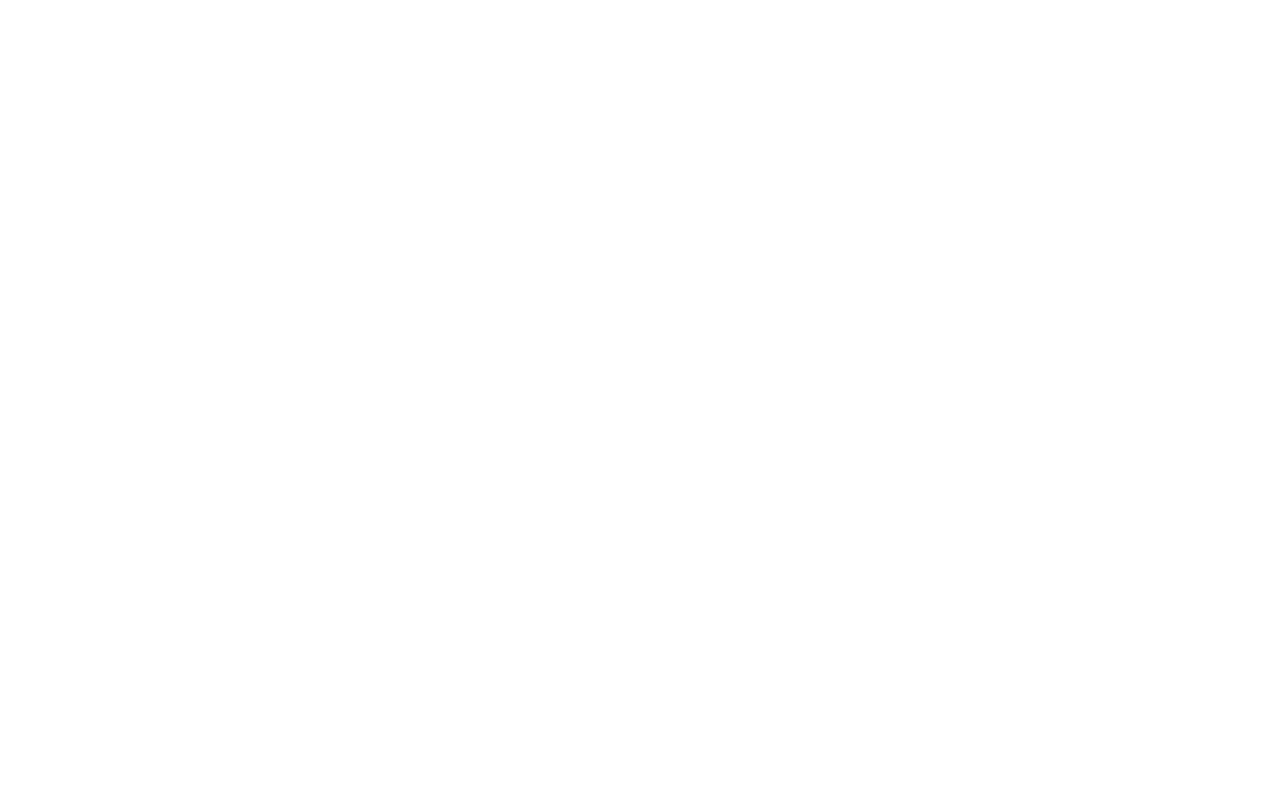
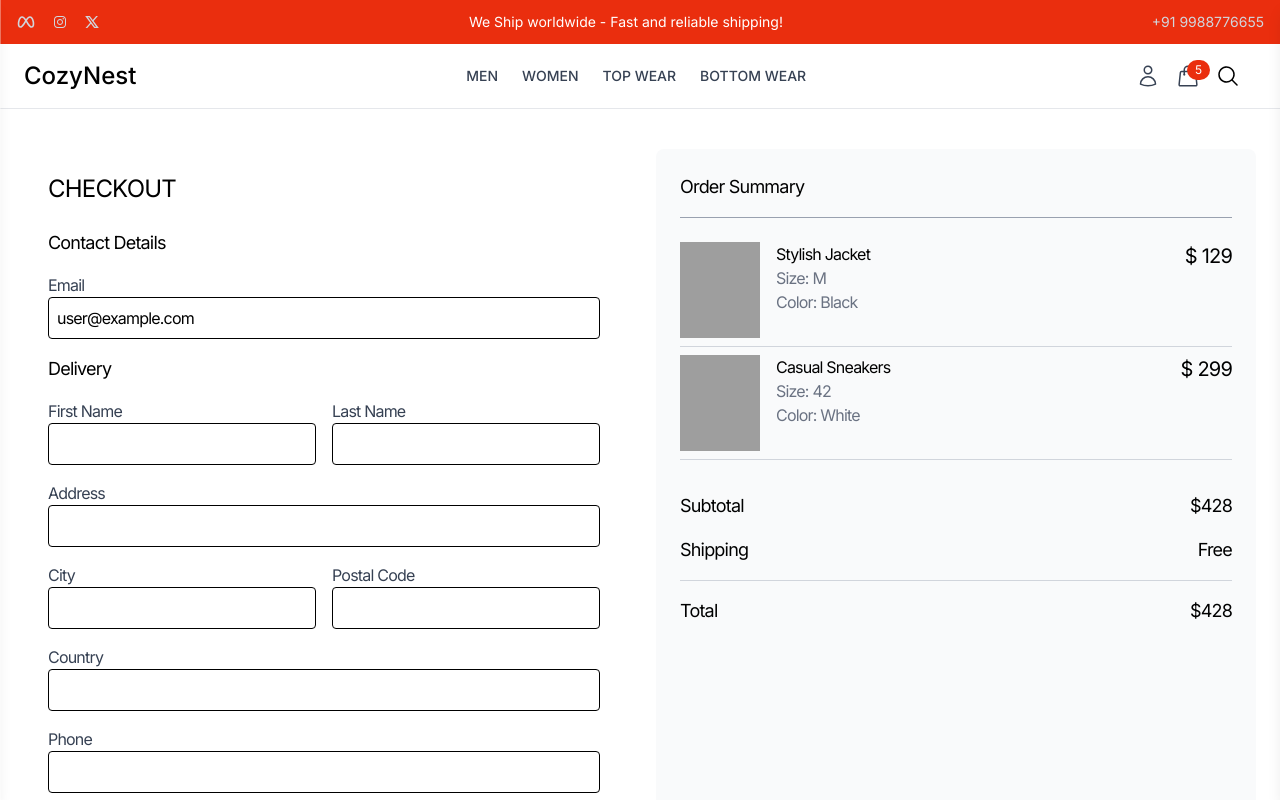
Before and after one commit to mansavigarg/CozyNest, a React (Vite) app in the folder frontend/: page /checkout in a window 1280 px wide. Before the commit this address had no page. Shown: the top 800 px of the page. Built offline with nearby package versions, Linux system fonts and the light colour scheme; grey boxes are pictures that could not be loaded.

Commit message:
checkout page

```diff
--- a/frontend/package.json
+++ b/frontend/package.json
@@ -10,6 +10,7 @@
     "preview": "vite preview"
   },
   "dependencies": {
+    "@paypal/react-paypal-js": "^8.8.2",
     "@tailwindcss/vite": "^4.0.3",
     "react": "^18.3.1",
     "react-dom": "^18.3.1",
--- a/frontend/src/App.jsx
+++ b/frontend/src/App.jsx
@@ -6,6 +6,8 @@
 import Register from "./pages/Register";
 import Profile from "./pages/Profile";
 import CollectionPage from "./pages/CollectionPage";
+import ProductDetails from "./components/Products/ProductDetails";
+import Checkout from "./components/Cart/Checkout";
 
 function App() {
   return (
@@ -20,6 +22,8 @@
             <Route path="register" element={<Register />} />
             <Route path="profile" element={<Profile />} />
             <Route path="collections/:collection" element={<CollectionPage />} />
+            <Route path="product/:id" element={<ProductDetails />} />
+            <Route path="checkout" element={<Checkout />} />
           </Route>
           <Route>{/* Admin Layout */}</Route>
         </Routes>
--- /dev/null
+++ b/frontend/src/components/Cart/Checkout.jsx
@@ -0,0 +1,255 @@
+import { useState } from "react";
+import { useNavigate } from "react-router-dom";
+import PayPalButton from "./PayPalButton";
+
+const cart = {
+  products: [
+    {
+      name: "Stylish Jacket",
+      size: "M",
+      color: "Black",
+      price: 129,
+      image: "https://picsum.photos/150?random=1",
+    },
+    {
+      name: "Casual Sneakers",
+      size: "42",
+      color: "White",
+      price: 299,
+      image: "https://picsum.photos/150?random=2",
+    },
+  ],
+  totalPrice: 428,
+};
+
+const Checkout = () => {
+  const navigate = useNavigate();
+  const [checkoutId, setCheckoutId] = useState(null);
+  const [shippingAddress, setShippingAddress] = useState({
+    firstName: "",
+    lastName: "",
+    address: "",
+    city: "",
+    postalCode: "",
+    country: "",
+    phone: "",
+  });
+
+  // this function will be responsible for sending the request to the backend and creating a checkout entry
+  const handleCreateCheckout = (e) => {
+    e.preventDefault();
+    setCheckoutId(123);
+  };
+
+  const handlePaymentSuccess = (details) => {
+    console.log("Payment Successful", details);
+    navigate("/order-confirmation");
+  };
+
+  return (
+    <div className=" grid grid-cols-1 lg:grid-cols-2 gap-8 max-w-7xl max-auto py-10 px-6 tracking-tighter">
+      {/* Left section */}
+      <div className=" bg-white rounded-lg p-6">
+        <h2 className=" text-2xl uppercase mb-6">CheckOut</h2>
+        <form onSubmit={handleCreateCheckout}>
+          <h3 className=" text-lg mb-4">Contact Details</h3>
+          <div className=" mb-4">
+            <label htmlFor="" className=" block text-gray-700">
+              Email
+            </label>
+            <input
+              type="email"
+              value="user@example.com"
+              className=" w-full p-2 border rounded"
+              disabled
+            />
+          </div>
+          <h3 className=" text-lg mb-4">Delivery</h3>
+          <div className=" mb-4 grid grid-cols-2 gap-4">
+            <div>
+              <label htmlFor="" className=" block text-gray-700">
+                First Name
+              </label>
+              <input
+                type="text"
+                value={shippingAddress.firstName}
+                onChange={(e) =>
+                  setShippingAddress({
+                    ...shippingAddress,
+                    firstName: e.target.value,
+                  })
+                }
+                className=" w-full p-2 border rounded"
+                required
+              />
+            </div>
+            <div>
+              <label htmlFor="" className=" block text-gray-700">
+                Last Name
+              </label>
+              <input
+                type="text"
+                value={shippingAddress.lastName}
+                onChange={(e) =>
+                  setShippingAddress({
+                    ...shippingAddress,
+                    lastName: e.target.value,
+                  })
+                }
+                className=" w-full p-2 border rounded"
+                required
+              />
+            </div>
+          </div>
+          <div className=" mb-4">
+            <label htmlFor="" className=" block text-gray-700">
+              Address
+            </label>
+            <input
+              type="text"
+              value={shippingAddress.address}
+              onChange={(e) =>
+                setShippingAddress({
+                  ...shippingAddress,
+                  address: e.target.value,
+                })
+              }
+              className=" w-full p-2 border rounded"
+              required
+            />
+          </div>
+          <div className=" mb-4 grid grid-cols-2 gap-4">
+            <div>
+              <label htmlFor="" className=" block text-gray-700">
+                City
+              </label>
+              <input
+                type="text"
+                value={shippingAddress.city}
+                onChange={(e) =>
+                  setShippingAddress({
+                    ...shippingAddress,
+                    city: e.target.value,
+                  })
+                }
+                className=" w-full p-2 border rounded"
+                required
+              />
+            </div>
+            <div>
+              <label htmlFor="" className=" block text-gray-700">
+                Postal Code
+              </label>
+              <input
+                type="text"
+                value={shippingAddress.postalCode}
+                onChange={(e) =>
+                  setShippingAddress({
+                    ...shippingAddress,
+                    postalCode: e.target.value,
+                  })
+                }
+                className=" w-full p-2 border rounded"
+                required
+              />
+            </div>
+          </div>
+          <div className=" mb-4">
+            <label htmlFor="" className=" block text-gray-700">
+              Country
+            </label>
+            <input
+              type="text"
+              value={shippingAddress.country}
+              onChange={(e) =>
+                setShippingAddress({
+                  ...shippingAddress,
+                  country: e.target.value,
+                })
+              }
+              className=" w-full p-2 border rounded"
+              required
+            />
+          </div>
+          <div className=" mb-4">
+            <label htmlFor="" className=" block text-gray-700">
+              Phone
+            </label>
+            <input
+              type="tel"
+              value={shippingAddress.phone}
+              onChange={(e) =>
+                setShippingAddress({
+                  ...shippingAddress,
+                  phone: e.target.value,
+                })
+              }
+              className=" w-full p-2 border rounded"
+              required
+            />
+          </div>
+          <div className=" mt-6">
+            {!checkoutId ? (
+              <button
+                type="submit"
+                className=" w-full bg-black text-white py-3 rounded"
+              >
+                Continue to Payment
+              </button>
+            ) : (
+              <div className="">
+                <h3 className=" text-lg mb-4">Pay with Paypal</h3>
+                {/* Paypal component */}
+                <PayPalButton
+                  amount={100}
+                  onSuccess={handlePaymentSuccess}
+                  onError={(err) => alert("Payment failed. Try again.")}
+                />
+              </div>
+            )}
+          </div>
+        </form>
+      </div>
+      {/* Right section */}
+      <div className=" bg-gray-50 p-6 rounded-lg">
+        <h3 className=" text-lg mb-4 ">Order Summary</h3>
+        <div className=" border-t  border-gray-400 py-4 mb-4">
+          {cart.products.map((product, index) => (
+            <div
+              key={index}
+              className=" flex items-start justify-between py-2 border-b border-gray-300"
+            >
+              <div className=" flex items-start ">
+                <img
+                  src={product.image}
+                  alt={product.name}
+                  className=" w-20 h-24 object-cover mr-4"
+                />
+                <div className="">
+                  <h3 className=" text-base ">{product.name}</h3>
+                  <p className=" text-gray-500">Size: {product.size}</p>
+                  <p className=" text-gray-500">Color: {product.color}</p>
+                </div>
+              </div>
+              <p className=" text-xl">$ {product.price?.toLocaleString()}</p>
+            </div>
+          ))}
+        </div>
+        <div className="flex justify-between items-center text-lg mb-4">
+          <p>Subtotal</p>
+          <p>${cart.totalPrice?.toLocaleString()}</p>
+        </div>
+        <div className=" flex justify-between items-center text-lg ">
+          <p>Shipping</p>
+          <p>Free</p>
+        </div>
+        <div className=" flex justify-between items-center text-lg mt-4 border-t border-gray-300 pt-4 ">
+            <p>Total</p>
+            <p>${cart.totalPrice?.toLocaleString()}</p>
+        </div>
+      </div>
+    </div>
+  );
+};
+
+export default Checkout;
--- /dev/null
+++ b/frontend/src/components/Cart/PayPalButton.jsx
@@ -0,0 +1,23 @@
+import React from "react";
+import { PayPalScriptProvider, PayPalButtons } from "@paypal/react-paypal-js";
+
+const PayPalButton = ({ amount, onSuccess, onError }) => {
+  return (
+    <PayPalScriptProvider options={{ "client-id": "ASi9bgKf-LlvXEtEiCKsb8sYL_BQGHNE5IV-Kr05coGY0_8UqVLSaB4d-NjdlW5gI1NEhYypXbhYtWub" }}>
+      <PayPalButtons
+        style={{ layout: "vertical" }}
+        createOrder={(data, actions) => {
+          return actions.order.create({
+            purchase_units: [{ amount: { value: amount } }],
+          });
+        }}
+        onApprove={(data, actions) => {
+          return actions.order.capture().then(onSuccess);
+        }}
+        onError={onError}
+      />
+    </PayPalScriptProvider>
+  );
+};
+
+export default PayPalButton;
--- a/frontend/src/components/Layout/CardDrawer.jsx
+++ b/frontend/src/components/Layout/CardDrawer.jsx
@@ -1,9 +1,15 @@
 import React, { useState } from "react";
 import { IoMdClose } from "react-icons/io"
 import CartContents from "../Cart/CartContents";
+import { useNavigate } from "react-router-dom";
 
 const CardDrawer = ({drawerOpen,toggleCartDrawer}) => {
 
+
+  const navigate = useNavigate();
+  const handleCheckout = () => {
+    navigate("/checkout")
+  }
 
   return (
     <div
@@ -27,7 +33,7 @@
 
       {/* Checkout button fixed at bottom */}
       <div className=" p-4 bg-white sticky bottom-0">
-        <button className=" w-full bg-black text-white py-3 rounded-lg font-semibold hover:bg-gray-800 transition">Checkout </button>
+        <button onClick={handleCheckout} className=" w-full bg-black text-white py-3 rounded-lg font-semibold hover:bg-gray-800 transition">Checkout </button>
         <p className=" text-sm tracking-tighter text-gray-500 mt-2 text-center">
           Shipping, taxes and discount codes calculated at checkout.
         </p>
```
Also changed, not shown: 1 other file (tests, documents, lock files or other folders).
